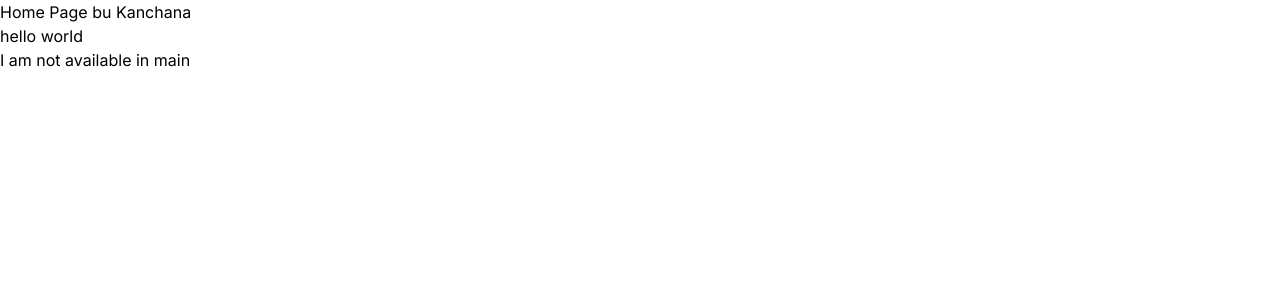
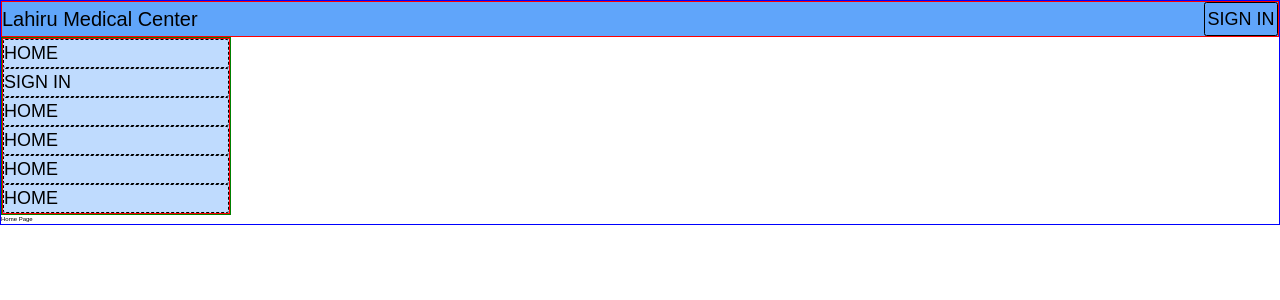
Before and after one commit to KYNASOFT/lahiru-med-app, a Next.js app: page / in a window 1280 px wide. Shown: the top 300 px of the page. Built offline with nearby package versions, Linux system fonts and the light colour scheme.

Commit message:
main navigation

```diff
--- a/app/globals.css
+++ b/app/globals.css
@@ -1,3 +1,20 @@
 @tailwind base;
 @tailwind components;
 @tailwind utilities;
+
+@import url('https://fonts.googleapis.com/css2?family=Poppins:wght@200;400;700;900&display=swap');
+
+*{
+    margin: 0;
+    padding: 0;
+    font-size: 62.5%;
+    font-family: 'Poppins', sans-serif;
+    font-weight: 400;
+}
+
+.wrapper
+{
+    max-width: 1280px;
+    margin: 0 auto;
+    border: blue solid 0.2em;
+}
--- a/app/layout.js
+++ b/app/layout.js
@@ -1,5 +1,6 @@
 import { Inter } from "next/font/google";
 import "./globals.css";
+import NavigationBar from "@/components/NavBar/NavigationBar";
 
 const inter = Inter({ subsets: ["latin"] });
 
@@ -11,7 +12,14 @@ export const metadata = {
 export default function RootLayout({ children }) {
   return (
     <html lang="en">
-      <body className={inter.className}>{children}</body>
+      <body className={inter.className} >
+
+        <main className='wrapper'>
+           <NavigationBar/>
+           {children}
+        </main>
+
+      </body>
     </html>
   );
 }
--- a/app/page.js
+++ b/app/page.js
@@ -1,14 +1,9 @@
+import React from 'react'
 
-export default function Home() {
+function page() {
   return (
-    <div>
-      <h1>Home Page bu Kanchana</h1>
-      <h1> hello world</h1>
-       <h1> I am not available in main </h1>
+    <div>Home Page</div>
+  )
+}
 
-      </div>
-
-
-    // we gonna make this app.
-  );
-}
+export default page
--- /dev/null
+++ b/components/NavBar/Navbar.css
@@ -0,0 +1,49 @@
+.main-nav
+{
+    @apply grid;
+    max-width: 100%;
+    @apply bg-blue-200;
+    border: red solid 0.2em;
+}
+.v-nav-bar
+{
+    border: green solid 0.2em;
+    max-width: 18%;
+}
+.h-nav-bar
+{
+    display: flex;
+    justify-content: space-between;
+    align-items: center;
+    @apply bg-blue-400;
+    border: red solid 0.2em;
+}
+
+.main-nav>a
+{
+   @apply uppercase rounded;
+   font-size: 1.8rem;
+   border: black dashed 0.01em;
+}
+.logo-text
+{
+    font-size: 2.0rem;
+}
+.si-btn
+{
+    font-size: 1.8rem;
+    border: black solid 0.1em;
+    @apply rounded uppercase p-1;
+    transition: background-color 0.8s ease-in;
+    transition: color 0.8s ease-in;
+    text-align: center;
+}
+
+.si-btn:hover
+{
+    font-size: 1.8rem;
+    border: black solid 0.1em;
+    color: white;
+    @apply rounded uppercase p-1 bg-slate-400;
+
+}
--- /dev/null
+++ b/components/NavBar/NavigationBar.jsx
@@ -0,0 +1,40 @@
+'use client'
+import { useRouter } from 'next/navigation'
+import React from 'react'
+import Link from 'next/link'
+import '@/components/NavBar/Navbar.css'
+
+
+
+function NavigationBar() {
+
+  const router = useRouter();
+  return (
+    <div>
+    <div className='h-nav-bar'>
+        <h1 className='logo-text'>Lahiru Medical Center</h1>
+        <div>
+           <button className='si-btn' onClick={()=>router.push('/signin')}>Sign In</button>
+        </div>
+    </div>
+    <div className='v-nav-bar'>
+
+        <div className='main-nav'>
+            <Link href="/">Home</Link>
+            <Link href="/">Sign In</Link>
+            <Link href="/">Home</Link>
+            <Link href="/">Home</Link>
+            <Link href="/">Home</Link>
+            <Link href="/">Home</Link>
+        </div>
+
+
+
+
+    </div>
+
+    </div>
+  )
+}
+
+export default NavigationBar
```
